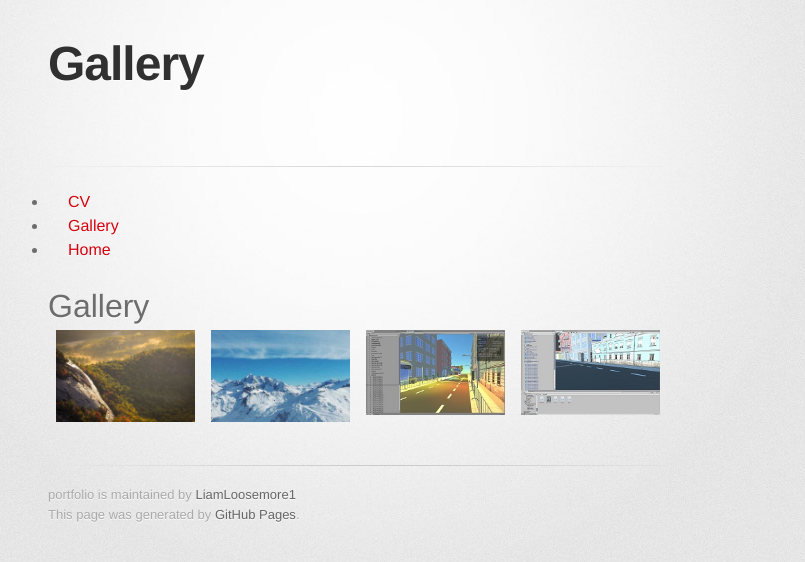
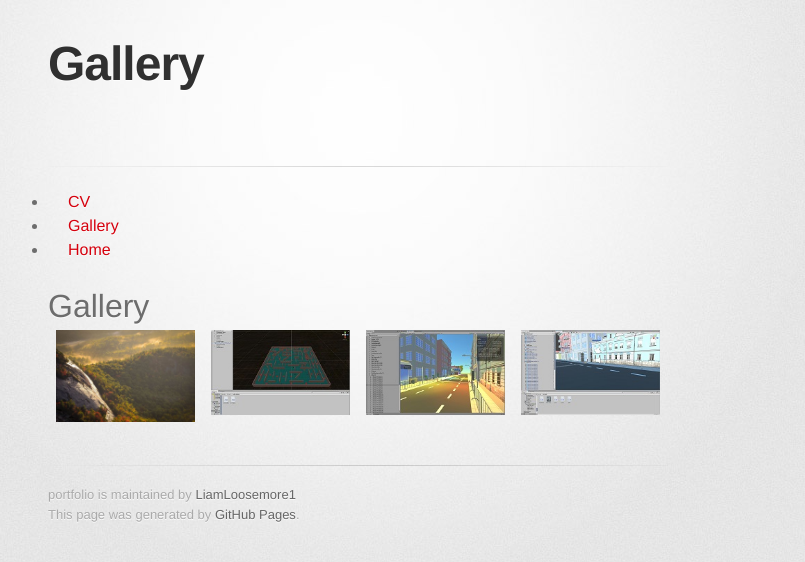
Before and after one commit to LiamLoosemore1/portfolio, a Jekyll site: the page built from gallery.md, in a window 1280 px wide. Shown: the top 562 px of the page, without its empty margins (282-1087 px from the left). Built offline with Jekyll 4.4.1, drawn with Linux system fonts in a browser that asks for light colours; some web fonts are replaced; the repository's description, which GitHub fills in, is left out.

Commit message:
Update gallery.html

```diff
--- a/_layouts/gallery.html
+++ b/_layouts/gallery.html
@@ -184,7 +184,7 @@ img.hover-shadow {
     <img src="assets/images/portfolio/img_nature.jpg" style="width:100%" onclick="openModal();currentSlide(1)" class="hover-shadow cursor">
   </div>
   <div class="column">
-    <img src="assets/images/portfolio/img_snow.jpg" style="width:100%" onclick="openModal();currentSlide(2)" class="hover-shadow cursor">
+    <img src="assets/images/portfolio/chrismas_game - Copy.jpg" style="width:100%" onclick="openModal();currentSlide(2)" class="hover-shadow cursor">
   </div>
   <div class="column">
     <img src="assets/images/portfolio/vr_game2.jpg" style="width:100%" onclick="openModal();currentSlide(3)" class="hover-shadow cursor">
@@ -205,7 +205,7 @@ img.hover-shadow {
 
     <div class="mySlides">
       <div class="numbertext">2 / 4</div>
-      <img src="assets/images/portfolio/img_snow_wide.jpg" style="width:100%">
+      <img src="assets/images/portfolio/chrismas_game_wide.jpg" style="width:100%">
     </div>
 
     <div class="mySlides">
@@ -230,7 +230,7 @@ img.hover-shadow {
       <img class="demo cursor" src="assets/images/portfolio/img_nature_wide.jpg" style="width:100%" onclick="currentSlide(1)" alt="Nature and sunrise">
     </div>
     <div class="column">
-      <img class="demo cursor" src="assets/images/portfolio/img_snow_wide.jpg" style="width:100%" onclick="currentSlide(2)" alt="Snow">
+      <img class="demo cursor" src="assets/images/portfolio/chrismas_game_wide.jpg" style="width:100%" onclick="currentSlide(2)" alt="Snow">
     </div>
     <div class="column">
       <img class="demo cursor" src="assets/images/portfolio/vr_game2_wide.jpg" style="width:100%" onclick="currentSlide(3)" alt="Inside game">
```
